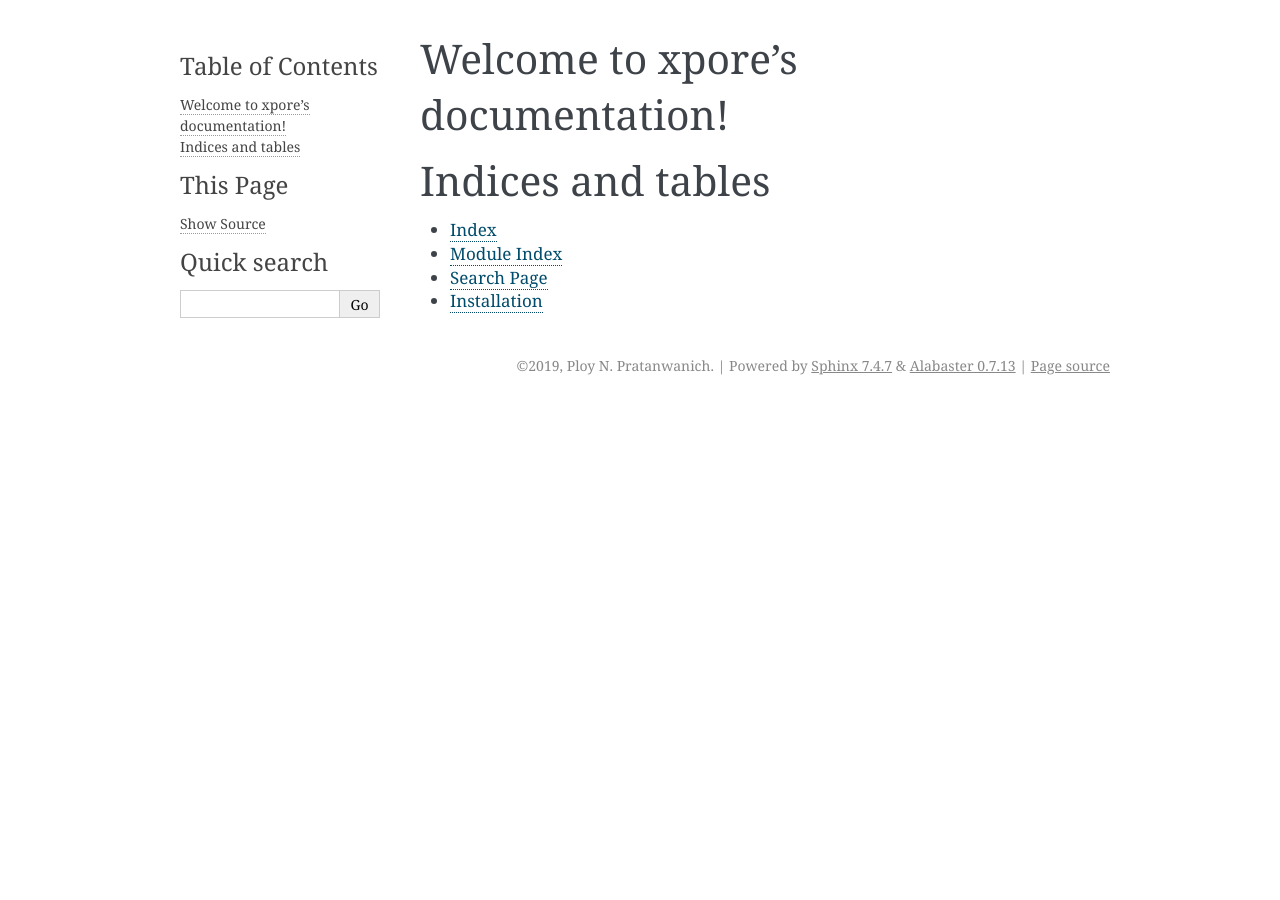
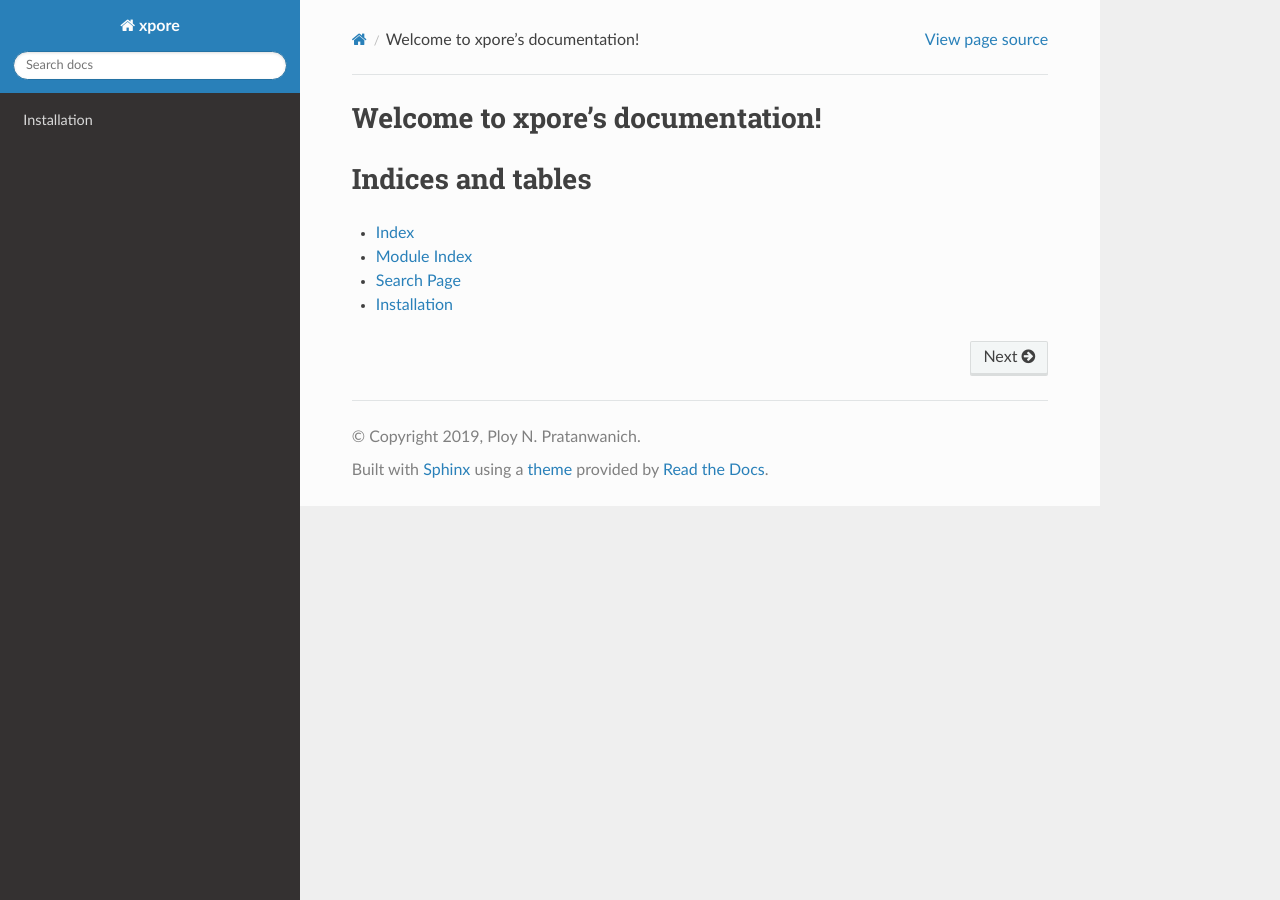
Before and after one commit to GoekeLab/xpore, a Sphinx documentation site: the page built from docs/source/index.rst, in a window 1280 px wide. Built offline with Sphinx 7.4.7 and the Read the Docs theme 2.0.0, drawn with Linux system fonts in a browser that asks for light colours.

Commit message:
updated index page

```diff
--- a/docs/source/conf.py
+++ b/docs/source/conf.py
@@ -76,7 +76,7 @@ pygments_style = 'sphinx'
 # The theme to use for HTML and HTML Help pages.  See the documentation for
 # a list of builtin themes.
 #
-html_theme = 'alabaster'
+html_theme = 'sphinx_rtd_theme'
 
 # Theme options are theme-specific and customize the look and feel of a theme
 # further.  For a list of options available for each theme, see the
@@ -131,7 +131,7 @@ latex_elements = {
 #  author, documentclass [howto, manual, or own class]).
 latex_documents = [
     (master_doc, 'xpore.tex', 'xpore Documentation',
-     'Naruemon Pratanwanich (Ploy)', 'manual'),
+     'Ploy N. Pratanwanich', 'manual'),
 ]
 
 
```
